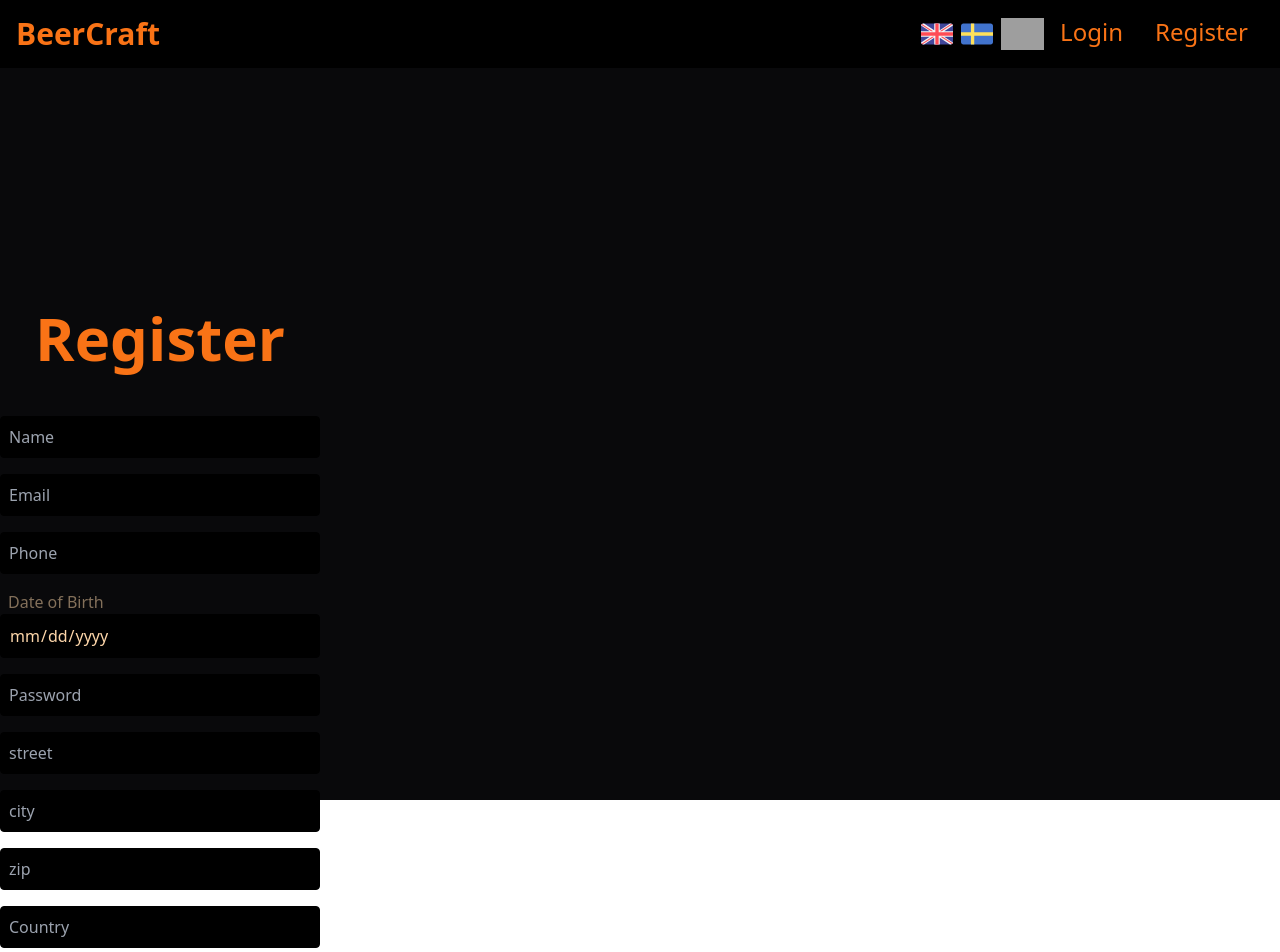
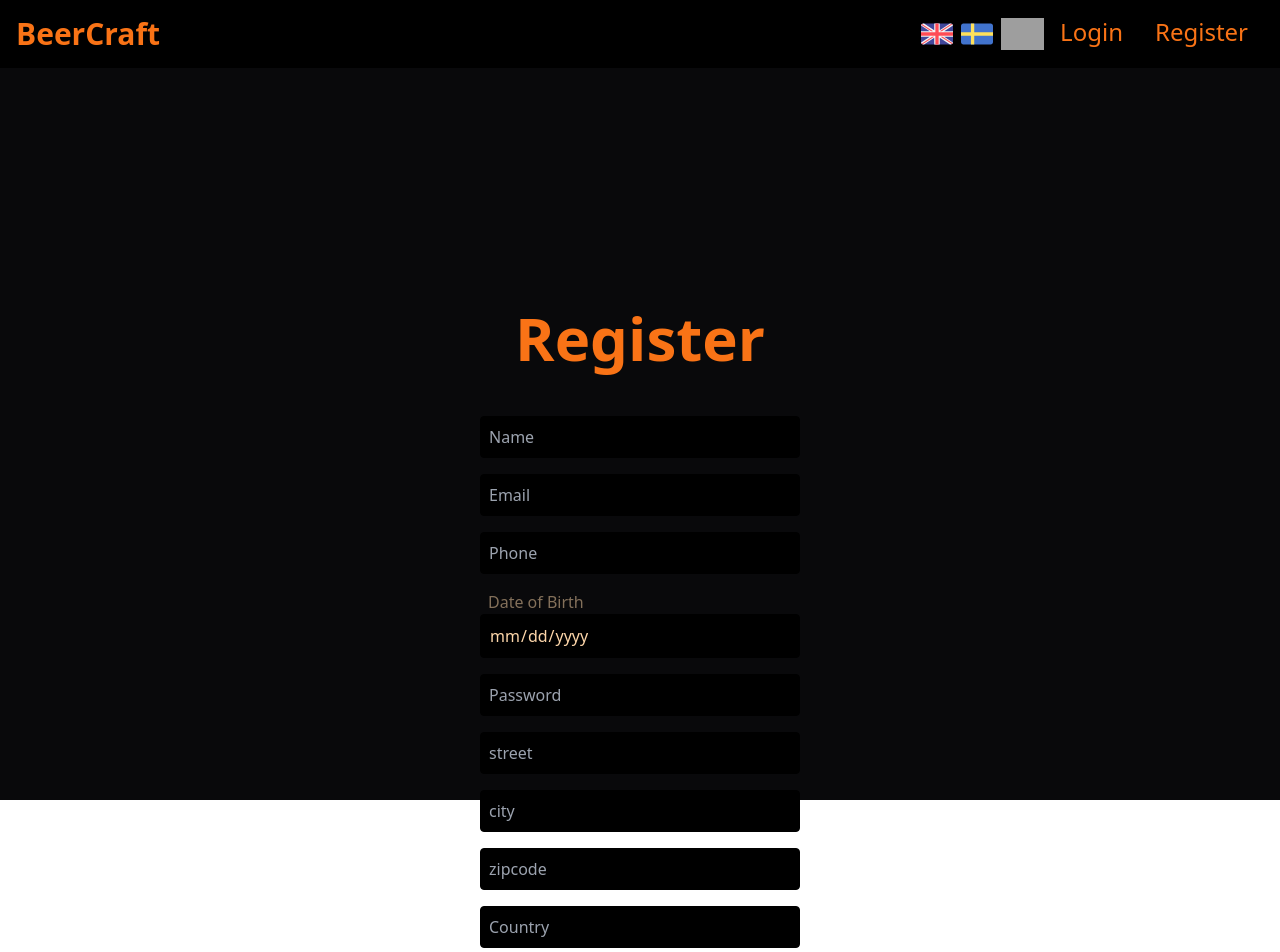
Before and after one commit to CNA-25/users-frontend, a React (Vite) app: page /register in a window 1280 px wide. Shown: the top 952 px of the page. Built offline with nearby package versions, Linux system fonts and the light colour scheme; grey boxes are pictures that could not be loaded.

Commit message:
register fix

```diff
--- a/src/pages/RegistrationPage.tsx
+++ b/src/pages/RegistrationPage.tsx
@@ -78,7 +78,7 @@ const RegistrationPage: React.FC = () => {
   return (
     <>
       <Navbar />
-      <div className="flex flex-1 items-top">
+      <div className="flex justify-center flex-1 items-top">
         <form
           className="flex flex-col w-full gap-4 px-4 xl:w-1/4 md:w-1/3 sm:w-1/2 sm:px-0"
           onSubmit={handleSubmit}
@@ -162,8 +162,8 @@ const RegistrationPage: React.FC = () => {
 
           <input
             type="text"
-            name="address.zip"
-            placeholder={t("zip")}
+            name="address.zipcode"
+            placeholder={t("zipcode")}
             value={formData.address.zipcode}
             onChange={handleChange}
             className="p-2 text-orange-200 bg-black border border-black rounded"
```
